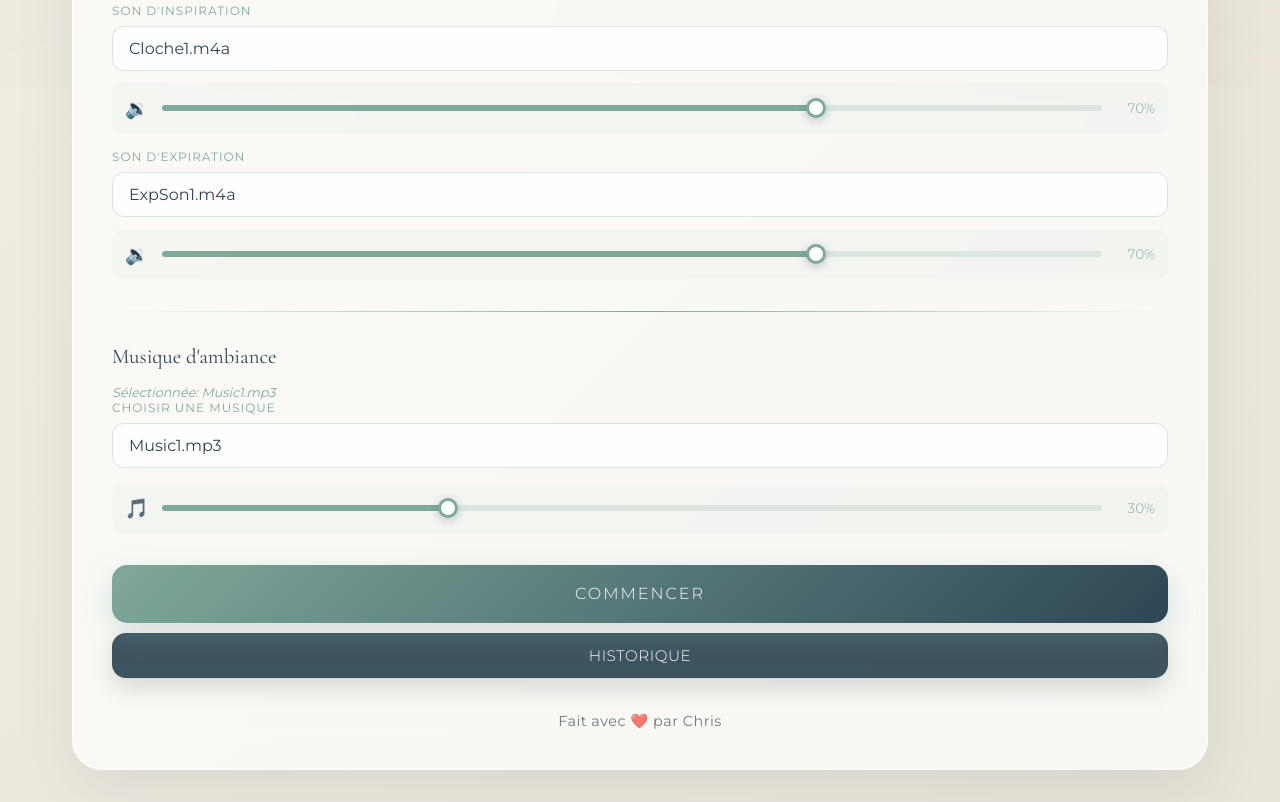
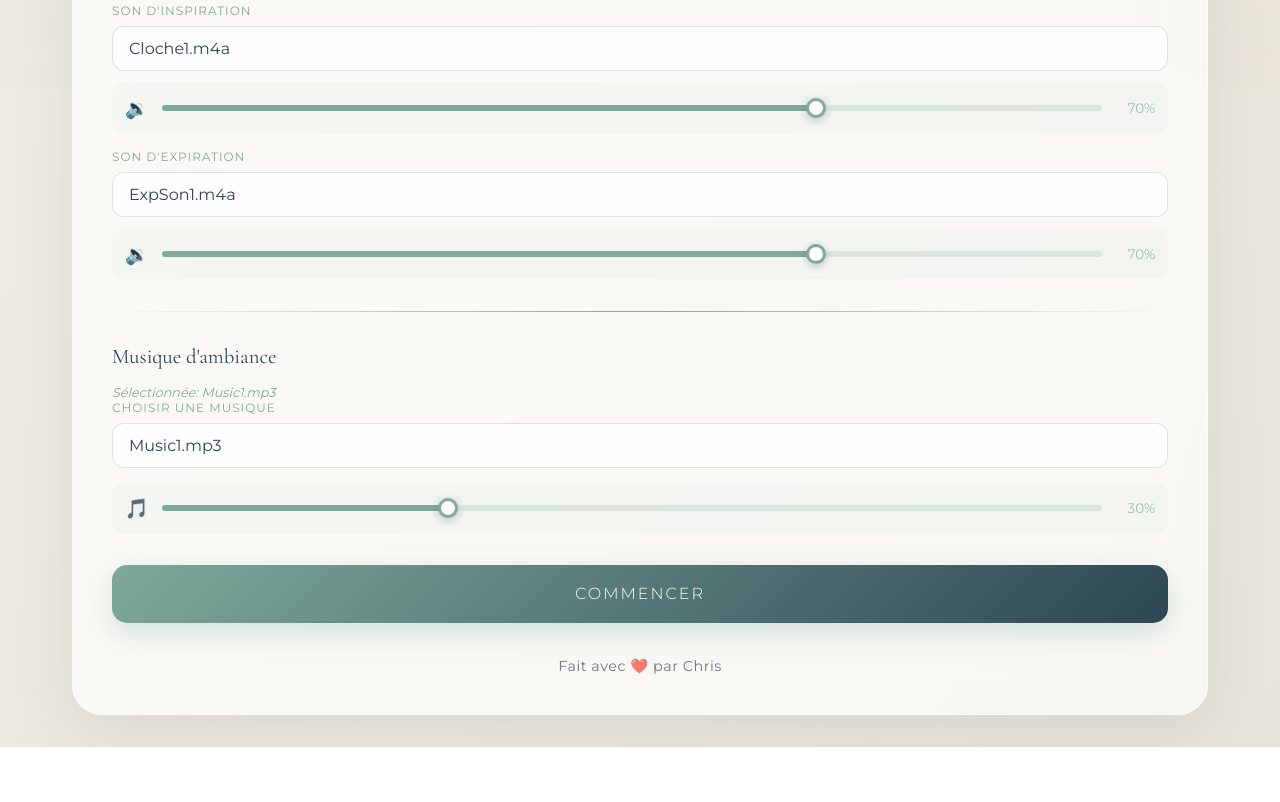
Before and after one commit to pub69500-prog/Coherence-cardiaque, a plain HTML site: page index.html in a window 1280 px wide. Shown: the part 1093-1895 px from the top of the page. After the commit the page ends 1840 px from the top, so only its background shows below. Drawn offline with nearby package versions, Linux system fonts and the light colour scheme.

Commit message:
Remove history button from index.html
Removed the history button from the interface.

```diff
--- a/index.html
+++ b/index.html
@@ -200,7 +200,6 @@
 
             <button class="btn btn-primary" id="startBtn">Commencer</button>
             <button class="btn btn-secondary" id="stopBtn" style="display: none;">Arrêter</button>
-            <button class="btn btn-secondary history-btn" id="historyBtn" type="button" aria-expanded="false" aria-controls="historyPanel">Historique</button>
 
             <!-- Panneau Historique (dépliable) -->
             <section class="history-panel" id="historyPanel" aria-hidden="true">
```
